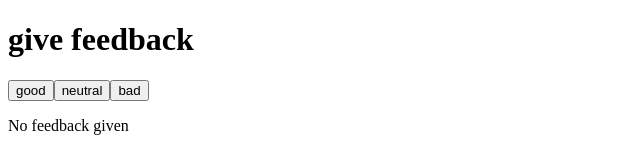
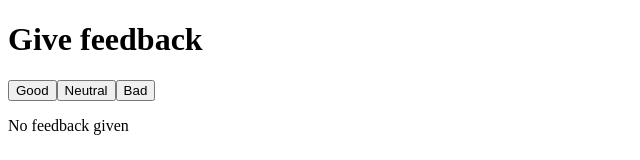
Before and after one commit to OthmanTabeche/FullStackOpen2025, a React (Vite) app in the folder part1/: page / in a window 1280 px wide. Shown: the top 160 px of the page, without its empty margins (0-640 px from the left). Built offline with nearby package versions, Linux system fonts and the light colour scheme.

Commit message:
unicafe 1.11

```diff
--- a/part1/src/App.jsx
+++ b/part1/src/App.jsx
@@ -1,36 +1,42 @@
-import { useState } from 'react'
+import { useState } from "react";
 
-const StatisticLine = ( {text, value} ) => {
- return <p> {text}: {value} </p>
-}
+const StatisticLine = ({ text, value }) => (
+  <tr>
+    <td>{text}</td>
+    <td>{value}</td>
+  </tr>
+);
 
-const Statistics = ( {good, neutral, bad, all, average, positive} ) => {
-
+const Statistics = ({ good, neutral, bad, all, average, positive }) => {
   if (all === 0) {
-    return <p>No feedback given</p>
+    return <p>No feedback given</p>;
   }
 
   return (
     <div>
-      <h1>statics</h1>
-      <StatisticLine text="good" value={good} />
-      <StatisticLine text="neutral" value={neutral} />
-      <StatisticLine text="bad" value={bad} />
-      <StatisticLine text="average" value={average} />
-      <StatisticLine text="positive" value={positive} />
+      <h1>Statistics</h1>
+      <table>
+        <tbody>
+          <StatisticLine text="Good" value={good} />
+          <StatisticLine text="Neutral" value={neutral} />
+          <StatisticLine text="Bad" value={bad} />
+          <StatisticLine text="All" value={all} />
+          <StatisticLine text="Average" value={average} />
+          <StatisticLine text="Positive" value={`${positive} %`} />
+        </tbody>
+      </table>
     </div>
-    )
-}
+  );
+};
 
 const App = () => {
-  // guarda los clics de cada botón en su propio estado
-  const [good, setGood] = useState(0)
-  const [neutral, setNeutral] = useState(0)
-  const [bad, setBad] = useState(0)
+  const [good, setGood] = useState(0);
+  const [neutral, setNeutral] = useState(0);
+  const [bad, setBad] = useState(0);
 
-  const handelClickGood = () =>  setGood((prev) => prev + 1);
-  const handelClickNeutral = () => setNeutral((prev) => prev + 1);
-  const handelClickBad = () => setBad((prev) => prev + 1);
+  const handleClickGood = () => setGood((prev) => prev + 1);
+  const handleClickNeutral = () => setNeutral((prev) => prev + 1);
+  const handleClickBad = () => setBad((prev) => prev + 1);
 
   const all = good + neutral + bad;
   const average = (good - bad) / all;
@@ -38,21 +44,14 @@ const App = () => {
 
   return (
     <div>
-      <h1>give feedback</h1>
-      <button onClick={handelClickGood}>good</button>
-      <button onClick={handelClickNeutral}>neutral</button>
-      <button onClick={handelClickBad}>bad</button>
+      <h1>Give feedback</h1>
+      <button onClick={handleClickGood}>Good</button>
+      <button onClick={handleClickNeutral}>Neutral</button>
+      <button onClick={handleClickBad}>Bad</button>
 
-      <Statistics
-        good={good}
-        neutral={neutral}
-        bad={bad}
-        all={all}
-        average={average}
-        positive={positive}
-      />
+      <Statistics good={good} neutral={neutral} bad={bad} all={all} average={average.toFixed(1)} positive={positive.toFixed(1)} />
     </div>
-  )
-}
+  );
+};
 
-export default App
+export default App;
```
